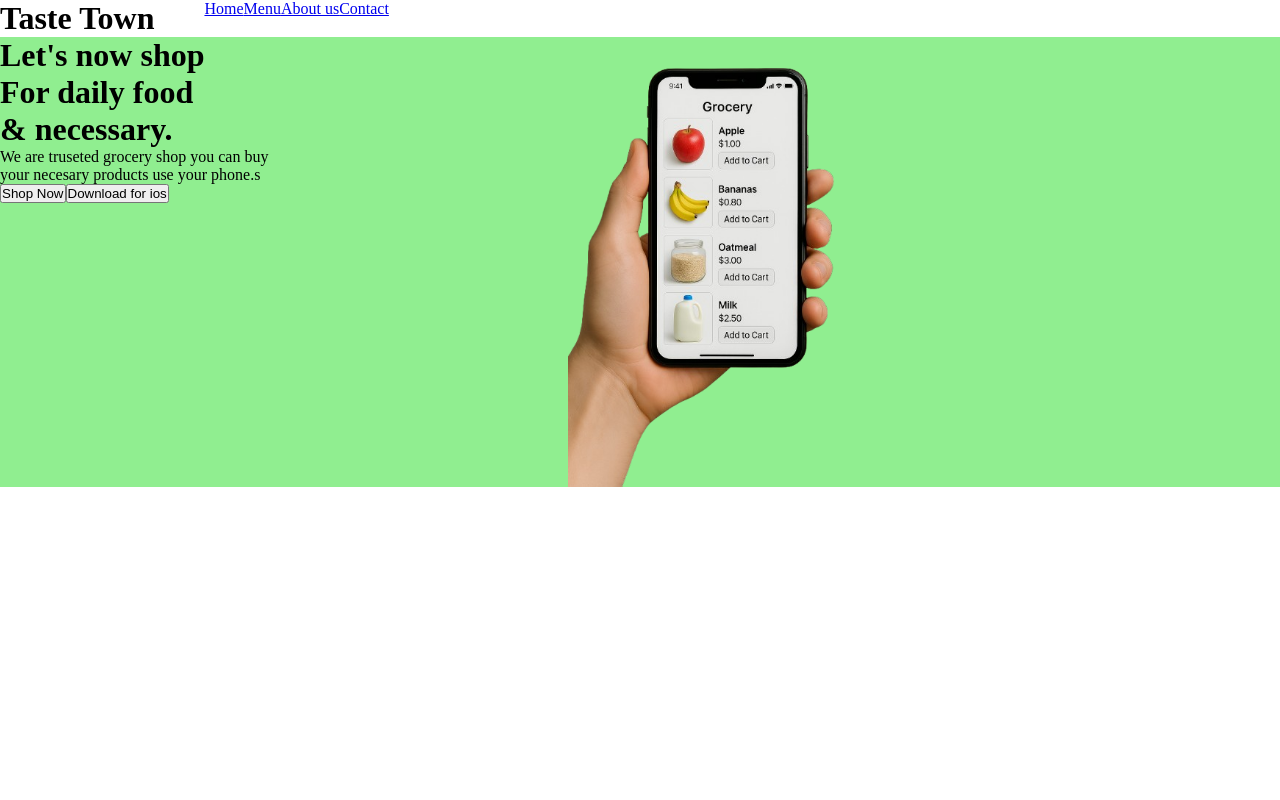
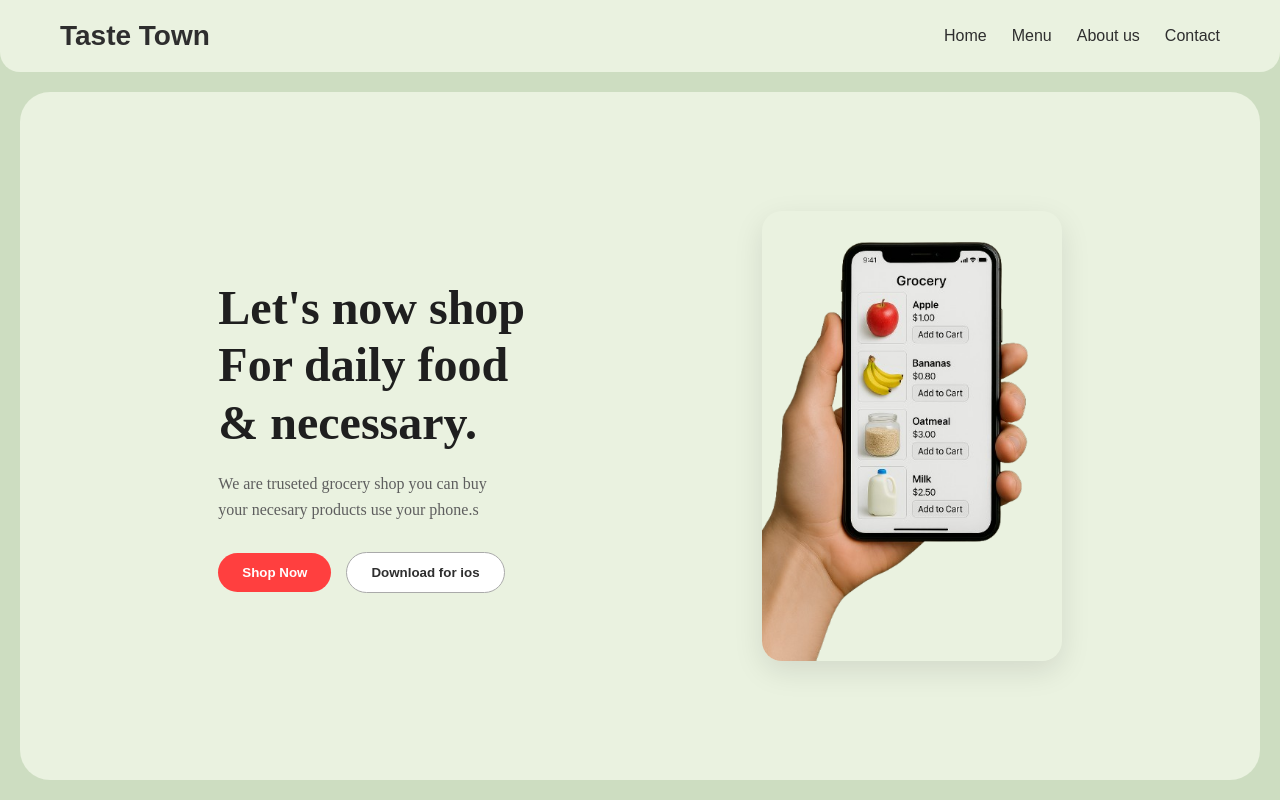
Before and after one commit to alex-njugi/Taste-Town, a React (Vite) app: page / in a window 1280 px wide. Built offline with nearby package versions, Linux system fonts and the light colour scheme.

Commit message:
added default page styling

```diff
--- a/src/components/Home.jsx
+++ b/src/components/Home.jsx
@@ -4,7 +4,7 @@ import Loadpageimg from './Loadpageimg'
 
 const Home = () => {
   return (
-    <div>
+    <div className='home-container'>
         <NavBar />
         <Loadpageimg />
 
--- a/src/components/Loadpage.jsx
+++ b/src/components/Loadpage.jsx
@@ -5,8 +5,8 @@ const Loadpage = () => {
     <div>
         <h1>Let's now shop<br></br> For daily food<br></br> & necessary.</h1>
         <p>We are truseted grocery shop you can buy <br></br>your necesary products use your phone.s</p>
-        <button>Shop Now</button>
-        <button>Download for ios</button>
+        <button className='shop-now-btn'>Shop Now</button>
+        <button className='download-btn'>Download for ios</button>
     </div>
   )
 }
--- a/src/components/NavBar.jsx
+++ b/src/components/NavBar.jsx
@@ -1,11 +1,12 @@
 import React from 'react'
 import { Link } from 'react-router-dom'
+
 
 const NavBar = () => {
   return (
     <div className='navbar'>
         <h1>Taste Town</h1>
-        <nav>
+        <nav className='nav-links'>
             <Link to="/">Home</Link>
             <Link to="/Menu">Menu</Link>
             <Link to="/About">About us</Link>
--- a/src/index.css
+++ b/src/index.css
@@ -5,20 +5,112 @@
 }
 body{
   width: 100%;
-}
-.loaddis{
-  display: flex;
-  gap: 300px;
-  background: lightgreen;
-}
-.loaddis img{
-  width: 300px;
-
 
 }
+.navbar {
+  display: flex;
+  justify-content: space-between;
+  align-items: center;
+  padding: 20px 60px;
+  background-color: #eaf2e0;
+  font-family: 'Poppins', sans-serif;
+  border-radius: 0 0 20px 20px;
+}
 
-.navbar{
+.navbar h1 {
+  color: #2e2e2e;
+  font-weight: 700;
+  font-size: 28px;
+}
+
+.nav-links {
   display: flex;
-  gap: 50px;
+  gap: 25px;
+}
 
+.nav-links a {
+  text-decoration: none;
+  color: #2e2e2e;
+  font-weight: 500;
+  transition: color 0.3s ease;
 }
+
+.nav-links a:hover {
+  color: #4CAF50;
+}
+.loaddis {
+  display: flex;
+  align-items: center;
+  justify-content: space-around;
+  padding: 60px 80px;
+  background-color: #eaf2e0;
+  border-radius: 30px;
+  flex: 1;
+  margin: 20px;
+}
+
+.loaddis img {
+  width: 300px;
+  height: auto;
+  object-fit: contain;
+  border-radius: 20px;
+  box-shadow: 0 10px 30px rgba(0, 0, 0, 0.1);
+}
+
+.loaddis h1 {
+  font-size: 48px;
+  font-weight: 700;
+  line-height: 1.2;
+  color: #1f1f1f;
+  margin-bottom: 20px;
+}
+
+.loaddis p {
+  font-size: 16px;
+  color: #5e5e5e;
+  line-height: 1.6;
+  margin-bottom: 30px;
+}
+.shop-now-btn {
+  background-color: #ff3f3f;
+  color: white;
+  padding: 12px 24px;
+  border-radius: 25px;
+  font-weight: 600;
+  border: none;
+  cursor: pointer;
+  transition: background 0.3s ease;
+  margin-right: 15px;
+}
+
+.shop-now-btn:hover {
+  background-color: #e83535;
+}
+
+.download-btn {
+  background-color: white;
+  color: #2e2e2e;
+  border: 1px solid #aaa;
+  padding: 12px 24px;
+  border-radius: 25px;
+  font-weight: 600;
+  cursor: pointer;
+  transition: background 0.3s ease;
+}
+
+.download-btn:hover {
+  background-color: #f1f1f1;
+}
+html, body {
+  height: 100%;
+  margin: 0;
+  padding: 0;
+  overflow-x: hidden;
+}
+
+.home-container {
+  display: flex;
+  flex-direction: column;
+  min-height: 100vh;
+  background-color: #cdddc1;
+}
```
